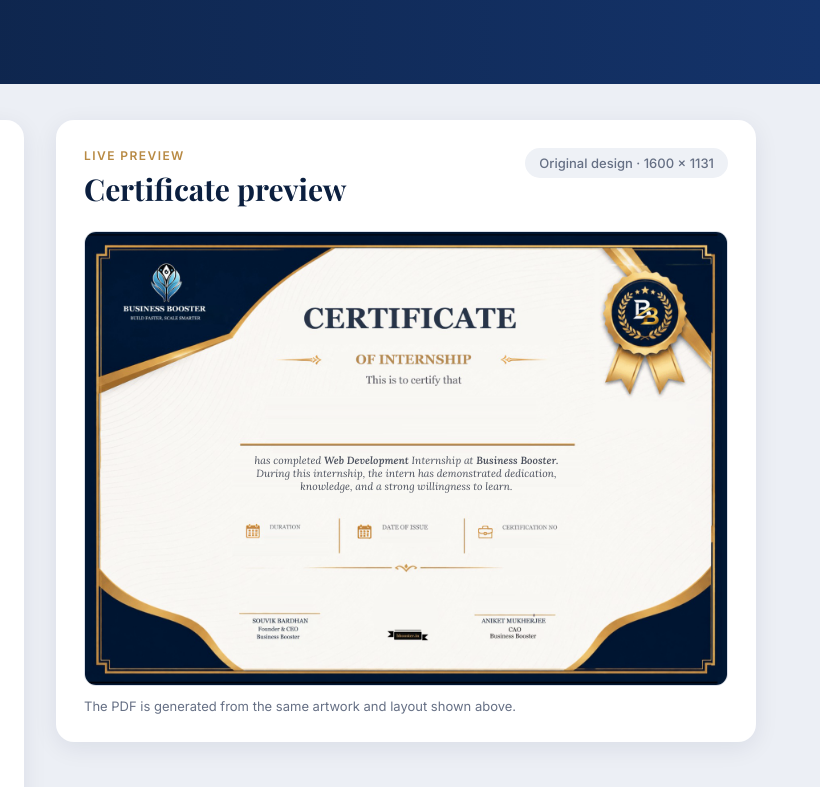
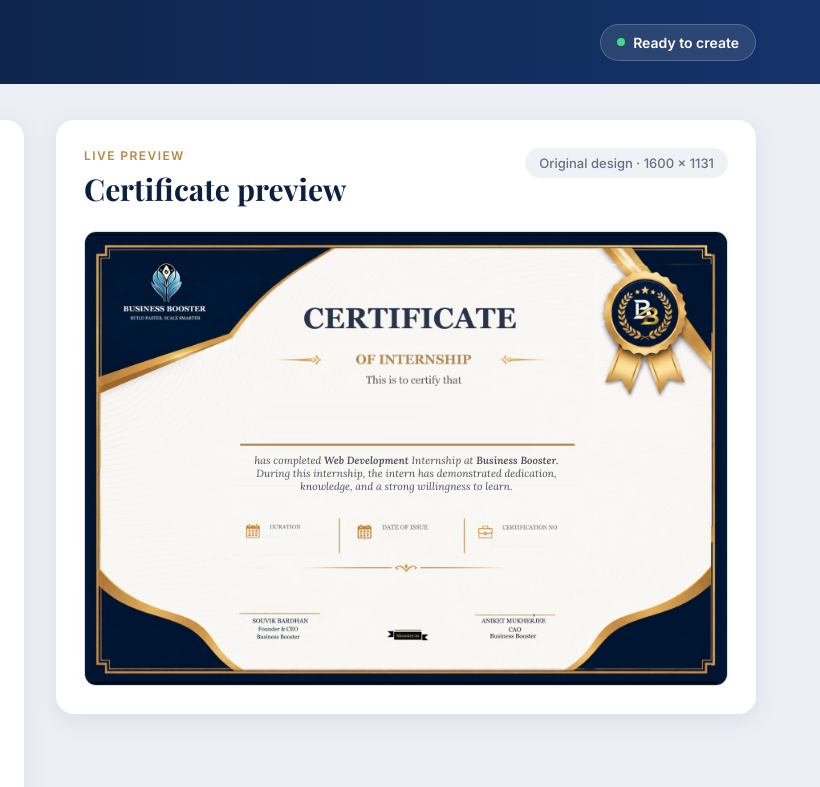
Before and after one commit to BUSINESSBOOSTER2026/business-booster-certificate-generator, a plain HTML site: page index.html in a window 1280 px wide. Shown: the top 787 px of the page, 460-1280 px from the left. Drawn offline with nearby package versions, Linux system fonts and the light colour scheme.

Commit message:
Update index.html

```diff
--- a/index.html
+++ b/index.html
@@ -15,7 +15,7 @@
     <span class="brand-mark" aria-hidden="true"></span>
     <div><h1>Business Booster</h1><p>Certificate Generator</p></div>
   </div>
-
+   <span class="status" id="status"><i></i><span id="statusText">Ready to create</span></span>
 </header>
 
 <main class="layout">
@@ -78,8 +78,7 @@
         </div>
       </div>
     </div>
-    <p class="foot">The PDF is generated from the same artwork and layout shown above.</p>
-  </section>
+
 </main>
 
 <script src="https://cdnjs.cloudflare.com/ajax/libs/html2canvas/1.4.1/html2canvas.min.js"></script>
```
